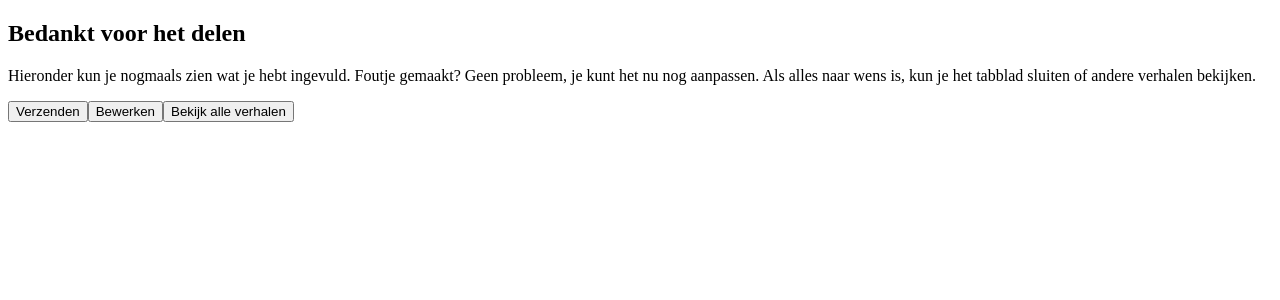
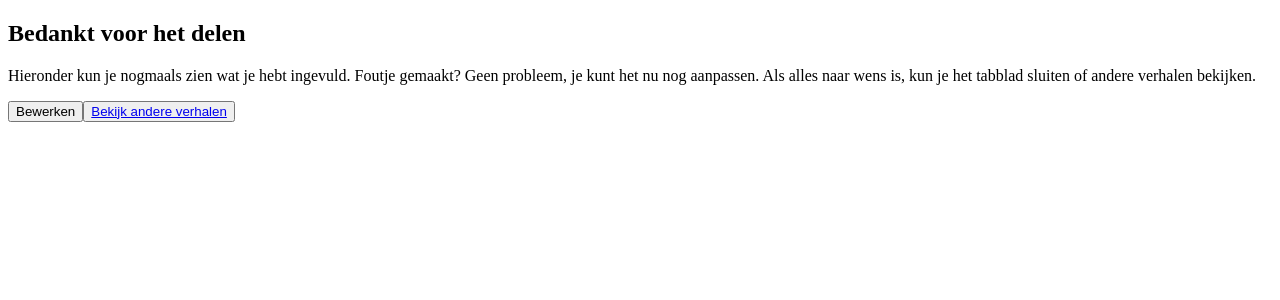
Before and after one commit to Demivdm/1story, a Nuxt app: page /confirm in a window 1280 px wide. Shown: the top 300 px of the page. Built offline with nearby package versions, Linux system fonts and the light colour scheme.

Commit message:
functional button

```diff
--- a/pages/confirm.vue
+++ b/pages/confirm.vue
@@ -1,9 +1,13 @@
 <template>
   <h2>Bedankt voor het delen</h2>
   <p>Hieronder kun je nogmaals zien wat je hebt ingevuld. Foutje gemaakt? Geen probleem, je kunt het nu nog aanpassen. Als alles naar wens is, kun je het tabblad sluiten of andere verhalen bekijken.</p>
- <ElementsButton>Verzenden</ElementsButton>
  <ElementsButton>Bewerken</ElementsButton>
- <ElementsButton>Bekijk alle verhalen</ElementsButton>
+ <ElementsButton>
+      <NuxtLink to="/allStories">
+        Bekijk andere verhalen
+      </NuxtLink>
+    </ElementsButton>
+
 
 
   <!-- <div class="confirm-pop-up" v-if="showConfirm">
--- a/pages/storyDetail.vue
+++ b/pages/storyDetail.vue
@@ -1,8 +1,11 @@
 <template>
+    <BlocksNav></BlocksNav>
   <BlocksBackBlock></BlocksBackBlock>
   <ElementsBackButton></ElementsBackButton>
   <ElementsScrollUp></ElementsScrollUp>
-  <ElementsTagBlock></ElementsTagBlock> 27-02-2024
+  <ElementsTagBlock></ElementsTagBlock>
+  <date>27-02-2024</date>
+
   <BlocksUserTag></BlocksUserTag>
   <h2>Dit zijn alle zinnen</h2>
   <!-- werkt in combinatie met de ref beter omdat er niet de hele tijd naar alle elementen hierin gekeken moet worden -->
```
